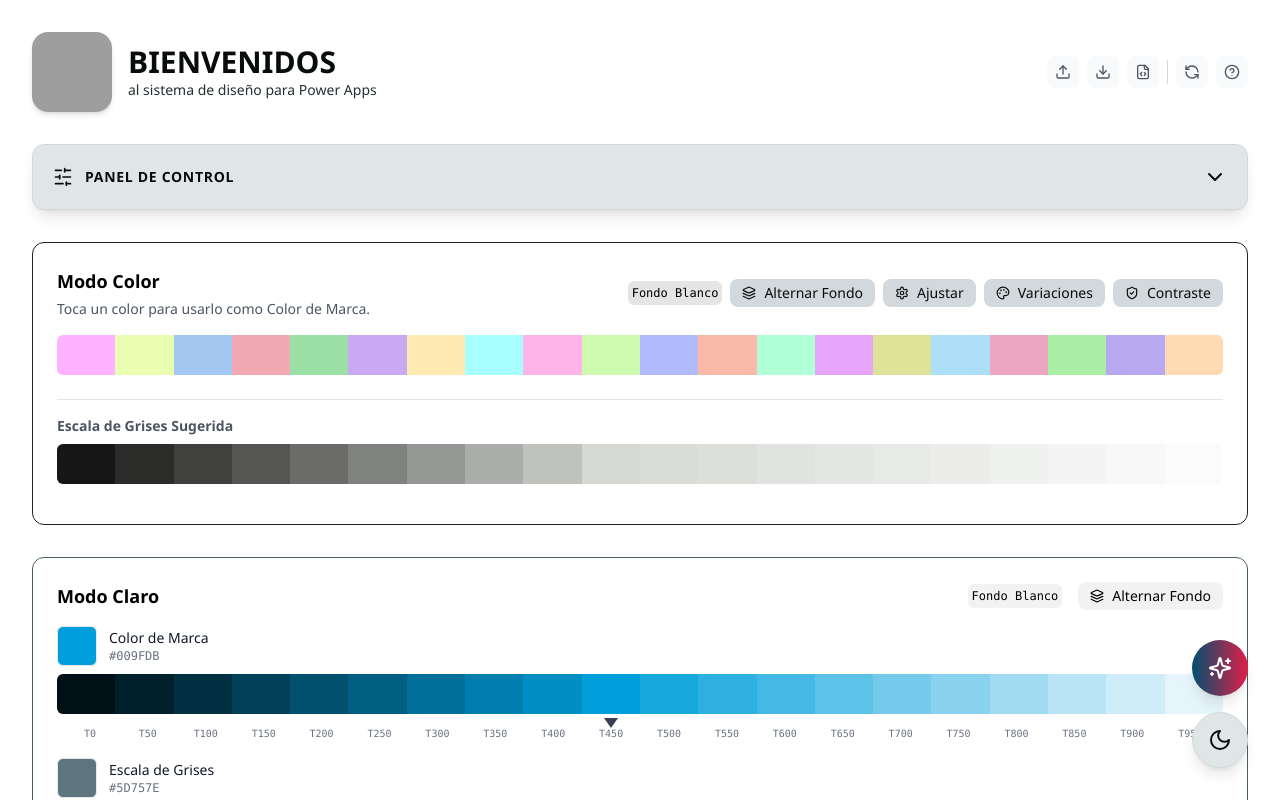
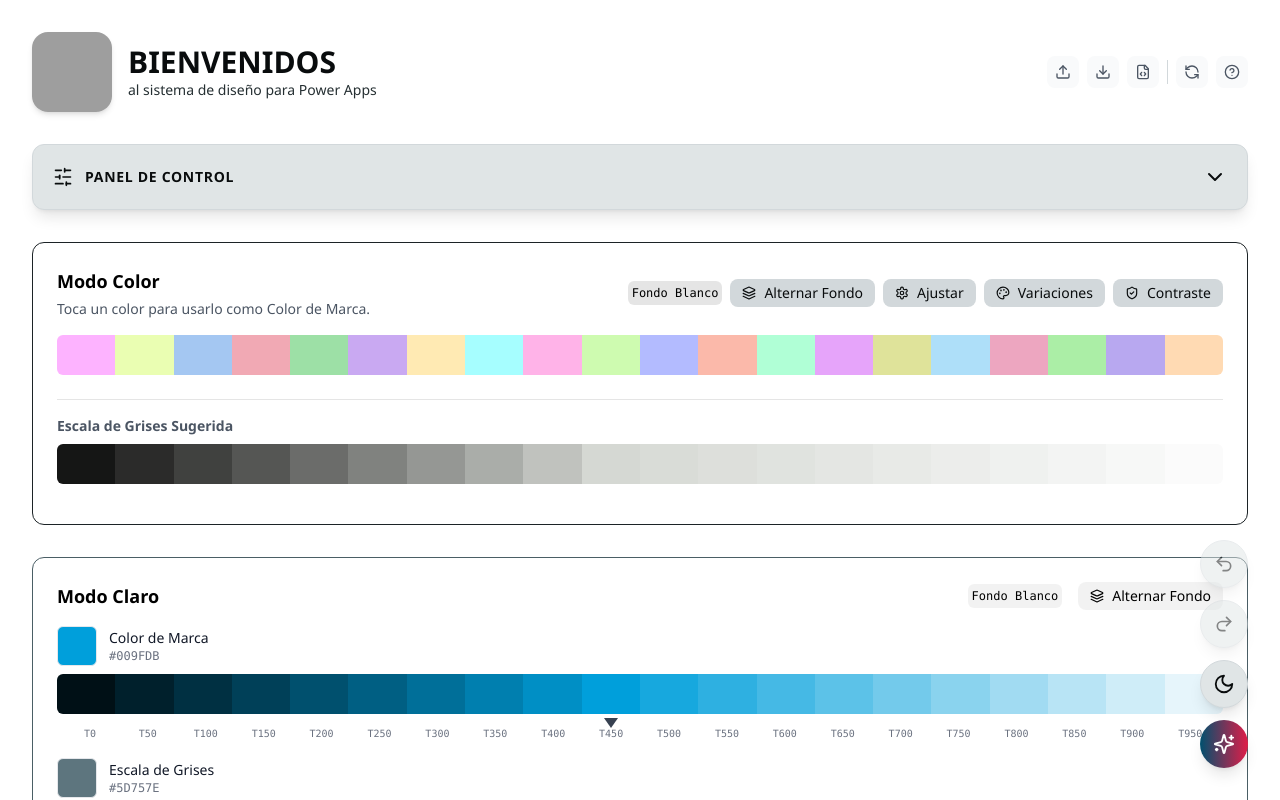
Before and after one commit to pentakillw/Sistema-FX, a React (Vite) app: page / in a window 1280 px wide. Shown: the top 800 px of the page. Built offline with nearby package versions, Linux system fonts and the light colour scheme; grey boxes are pictures that could not be loaded.

Commit message:
Proyecto listo para despliegue 15

```diff
--- a/src/App.jsx
+++ b/src/App.jsx
@@ -1,13 +1,12 @@
 import React, { useEffect, useState } from 'react';
-import useThemeGenerator from './hooks/useThemeGenerator.js';
-import { availableFonts } from './utils/colorUtils.js';
-import Header from './components/Header.jsx';
-import Controls from './components/Controls.jsx';
-import Explorer from './components/Explorer.jsx';
-import FloatingActionButtons from './components/FloatingActionButtons.jsx';
-import ColorPreviewer from './components/ColorPreviewer.jsx';
-import SemanticPalettes from './components/SemanticPalettes.jsx';
-// MODIFICACIÓN: Ya no se necesita el icono Eye aquí
+import useThemeGenerator from './hooks/useThemeGenerator';
+import { availableFonts } from './utils/colorUtils';
+import Header from './components/Header';
+import Controls from './components/Controls';
+import Explorer from './components/Explorer';
+import FloatingActionButtons from './components/FloatingActionButtons';
+import ColorPreviewer from './components/ColorPreviewer';
+import SemanticPalettes from './components/SemanticPalettes';
 import { ExportModal, AccessibilityModal, ComponentPreviewModal } from './components/modals';
 
 function App() {
@@ -64,15 +63,12 @@ function App() {
 
         <main>
           <div className="md:sticky top-4 z-40 mb-8">
-            {/* MODIFICACIÓN: Se pasan las funciones para abrir los modales de análisis */}
             <Controls
               hook={hook}
               onOpenAccessibilityModal={() => setIsAccessibilityModalVisible(true)}
               onOpenComponentPreviewModal={() => setIsComponentPreviewModalVisible(true)}
             />
           </div>
-
-          {/* MODIFICACIÓN: La sección de "Análisis" se ha eliminado de aquí */}
 
           <Explorer
             explorerPalette={hook.explorerPalette}
@@ -155,10 +151,15 @@ function App() {
             />
         )}
 
+        {/* MODIFICACIÓN: Se pasan las props del historial a FloatingActionButtons */}
         <FloatingActionButtons
             onRandomClick={hook.handleRandomTheme}
             onThemeToggle={hook.handleThemeToggle}
             currentTheme={themeData.theme}
+            onUndo={hook.handleUndo}
+            onRedo={hook.handleRedo}
+            canUndo={hook.historyIndex > 0}
+            canRedo={hook.historyIndex < hook.colorHistory.length - 1}
         />
       </div>
     </>
--- a/src/components/Controls.jsx
+++ b/src/components/Controls.jsx
@@ -1,15 +1,13 @@
 import React, { useState } from 'react';
 import { HexColorPicker, HexColorInput } from 'react-colorful';
 import {
-    Undo2, Redo2, Eye, Image as ImageIcon, SlidersHorizontal, ChevronDown,
+    Eye, Image as ImageIcon, SlidersHorizontal, ChevronDown,
     Paintbrush, Sparkles, TestTube2
 } from 'lucide-react';
 import { availableFonts, generationMethods } from '../utils/colorUtils';
 import Switch from './ui/Switch';
 import { ImagePaletteModal } from './modals';
 
-// --- NUEVO ---
-// Componente reutilizable para los botones de las pestañas
 const TabButton = ({ label, icon, isActive, onClick }) => {
     return (
         <button
@@ -26,8 +24,6 @@ const TabButton = ({ label, icon, isActive, onClick }) => {
     );
 };
 
-// --- NUEVO ---
-// Componente de UI rediseñado para los campos del formulario
 const FormField = ({ label, children, className = '' }) => (
     <div className={className}>
         <label className="block text-sm font-medium mb-2" style={{ color: 'var(--text-muted)' }}>
@@ -37,23 +33,21 @@ const FormField = ({ label, children, className = '' }) => (
     </div>
 );
 
-
 const Controls = ({ hook, onOpenAccessibilityModal, onOpenComponentPreviewModal }) => {
     const [isOpen, setIsOpen] = useState(false);
-    // --- NUEVO --- Estado para la pestaña activa
     const [activeTab, setActiveTab] = useState('essentials');
 
     const [isBrandPickerVisible, setIsBrandPickerVisible] = useState(false);
     const [isGrayPickerVisible, setIsGrayPickerVisible] = useState(false);
     const [isImageModalVisible, setIsImageModalVisible] = useState(false);
 
+    // MODIFICACIÓN: Se eliminan las props del historial ya que no se usan aquí
     const {
         font, brandColor, grayColor, isGrayAuto, explorerMethod, simulationMode,
-        historyIndex, colorHistory, setFont, updateBrandColor, setGrayColor,
-        setIsGrayAuto, setExplorerMethod, setSimulationMode, handleUndo, handleRedo
+        setFont, updateBrandColor, setGrayColor,
+        setIsGrayAuto, setExplorerMethod, setSimulationMode
     } = hook;
 
-    // --- NUEVO --- Estilos rediseñados y simplificados
     const selectStyles = "w-full bg-[var(--bg-muted)] font-semibold px-3 py-2.5 rounded-lg border-2 border-transparent focus:outline-none focus:ring-2 focus:ring-[var(--action-primary-default)] focus:border-[var(--action-primary-default)] transition-all";
     const buttonStyles = "flex items-center justify-center gap-2 w-full p-2.5 rounded-lg text-sm font-semibold bg-[var(--bg-muted)] hover:ring-2 hover:ring-[var(--action-primary-default)] transition-all";
     const analysisButtonStyles = "flex items-center justify-center gap-2 w-full p-3 rounded-lg text-sm font-semibold transition-colors bg-[var(--bg-muted)] hover:ring-2 hover:ring-[var(--action-primary-default)]";
@@ -84,14 +78,12 @@ const Controls = ({ hook, onOpenAccessibilityModal, onOpenComponentPreviewModal
                 >
                     <div className="px-4 sm:px-6 pb-4 sm:pb-6 border-t" style={{ borderColor: 'var(--border-default)' }}>
 
-                        {/* --- NUEVO --- Navegación por Pestañas */}
                         <div className="flex justify-center items-center gap-2 sm:gap-4 p-2 my-4 rounded-full" style={{ backgroundColor: 'var(--bg-muted)'}}>
                             <TabButton label="Esenciales" icon={<Paintbrush size={16}/>} isActive={activeTab === 'essentials'} onClick={() => setActiveTab('essentials')} />
                             <TabButton label="Avanzado" icon={<Sparkles size={16}/>} isActive={activeTab === 'advanced'} onClick={() => setActiveTab('advanced')} />
                             <TabButton label="Análisis" icon={<TestTube2 size={16}/>} isActive={activeTab === 'analysis'} onClick={() => setActiveTab('analysis')} />
                         </div>
 
-                        {/* Contenido de la Pestaña "Esenciales" */}
                         {activeTab === 'essentials' && (
                             <div className="grid grid-cols-1 md:grid-cols-2 gap-6 pt-4 animate-fade-in">
                                 <FormField label="Color de Marca" className="md:col-span-2">
@@ -128,7 +120,6 @@ const Controls = ({ hook, onOpenAccessibilityModal, onOpenComponentPreviewModal
                             </div>
                         )}
 
-                        {/* Contenido de la Pestaña "Avanzado" */}
                         {activeTab === 'advanced' && (
                             <div className="grid grid-cols-1 sm:grid-cols-2 gap-6 pt-4 animate-fade-in">
                                 <FormField label="Generador de Paleta" className="sm:col-span-2">
@@ -142,13 +133,10 @@ const Controls = ({ hook, onOpenAccessibilityModal, onOpenComponentPreviewModal
                                         </button>
                                     </div>
                                 </FormField>
-                                <FormField label="Historial">
-                                    <div className="flex items-center gap-2">
-                                        <button onClick={handleUndo} disabled={historyIndex === 0} className="w-full flex justify-center p-2.5 rounded-lg disabled:opacity-50 bg-[var(--bg-muted)]" style={{ color: 'var(--text-default)'}} title="Deshacer"><Undo2 size={16}/></button>
-                                        <button onClick={handleRedo} disabled={historyIndex >= colorHistory.length - 1} className="w-full flex justify-center p-2.5 rounded-lg disabled:opacity-50 bg-[var(--bg-muted)]" style={{ color: 'var(--text-default)'}} title="Rehacer"><Redo2 size={16}/></button>
-                                    </div>
-                                </FormField>
-                                <FormField label="Simulador Daltonismo">
+
+                                {/* MODIFICACIÓN: Se elimina el FormField de "Historial" */}
+
+                                <FormField label="Simulador Daltonismo" className="sm:col-span-2">
                                     <div className="relative">
                                         <Eye size={16} className="absolute left-4 top-1/2 -translate-y-1/2 pointer-events-none" style={{ color: 'var(--text-muted)' }}/>
                                         <select value={simulationMode} onChange={(e) => setSimulationMode(e.target.value)} className={`${selectStyles} pl-12`} style={{ color: 'var(--text-default)' }}>
@@ -162,7 +150,6 @@ const Controls = ({ hook, onOpenAccessibilityModal, onOpenComponentPreviewModal
                             </div>
                         )}
 
-                        {/* Contenido de la Pestaña "Análisis" */}
                         {activeTab === 'analysis' && (
                             <div className="pt-4 animate-fade-in space-y-4">
                                 <button onClick={onOpenAccessibilityModal} className={analysisButtonStyles} style={{color: 'var(--text-default)'}}>
--- a/src/components/FloatingActionButtons.jsx
+++ b/src/components/FloatingActionButtons.jsx
@@ -1,24 +1,74 @@
 import React from 'react';
-import { Sparkles, Sun, Moon } from 'lucide-react';
+import { Sparkles, Sun, Moon, Undo2, Redo2 } from 'lucide-react';
 
-const FloatingActionButtons = ({ onRandomClick, onThemeToggle, currentTheme }) => (
-    <div className="fixed bottom-4 right-4 sm:bottom-8 sm:right-8 z-50 flex flex-col gap-4">
-      <button
+const ActionButton = ({ onClick, title, disabled = false, children, className = '', style = {} }) => (
+  <button
+    onClick={onClick}
+    title={title}
+    disabled={disabled}
+    className={`
+      h-12 w-12 rounded-full flex items-center justify-center shadow-lg
+      transform transition-all duration-200
+      hover:shadow-xl hover:-translate-y-1
+      disabled:opacity-50 disabled:cursor-not-allowed disabled:hover:translate-y-0
+      ${className}
+    `}
+    style={style}
+  >
+    {children}
+  </button>
+);
+
+const FloatingActionButtons = ({
+    onRandomClick,
+    onThemeToggle,
+    currentTheme,
+    onUndo,
+    onRedo,
+    canUndo,
+    canRedo
+}) => (
+    <div className="fixed bottom-4 right-4 sm:bottom-8 sm:right-8 z-50 flex flex-col items-center gap-3">
+      {/* --- MODIFICACIÓN --- Se usa un color sólido de la paleta de CSS (--bg-card) */}
+      <ActionButton
+        onClick={onUndo}
+        title="Deshacer"
+        disabled={!canUndo}
+        className="text-[var(--text-default)] border border-[var(--border-default)]"
+        style={{ backgroundColor: 'var(--bg-card)' }}
+      >
+        <Undo2 size={20} />
+      </ActionButton>
+
+      {/* --- MODIFICACIÓN --- Se usa un color sólido de la paleta de CSS (--bg-card) */}
+      <ActionButton
+        onClick={onRedo}
+        title="Rehacer"
+        disabled={!canRedo}
+        className="text-[var(--text-default)] border border-[var(--border-default)]"
+        style={{ backgroundColor: 'var(--bg-card)' }}
+      >
+        <Redo2 size={20} />
+      </ActionButton>
+
+      {/* --- MODIFICACIÓN --- Se usa un color sólido de la paleta de CSS (--bg-card) */}
+      <ActionButton
+        onClick={onThemeToggle}
+        title={currentTheme === 'light' ? 'Cambiar a Modo Oscuro' : 'Cambiar a Modo Claro'}
+        className="text-[var(--text-default)] border border-[var(--border-default)]"
+        style={{ backgroundColor: 'var(--bg-card)' }}
+      >
+        {currentTheme === 'light' ? <Moon size={22} /> : <Sun size={22} />}
+      </ActionButton>
+
+      <ActionButton
         onClick={onRandomClick}
-        className="h-14 w-14 rounded-full text-white flex items-center justify-center shadow-lg transform transition-all duration-200 hover:shadow-xl hover:-translate-y-1"
+        title="Generar Tema Aleatorio"
+        className="text-white"
         style={{ background: 'linear-gradient(to right, var(--action-primary-default), #e11d48)' }}
-        title="Generar Tema Aleatorio"
       >
-        <Sparkles size={24} />
-      </button>
-      <button
-        onClick={onThemeToggle}
-        className="h-14 w-14 rounded-full flex items-center justify-center shadow-lg transform transition-all duration-200 hover:shadow-xl hover:-translate-y-1"
-        style={{ backgroundColor: 'var(--bg-card)', color: 'var(--text-default)', border: '1px solid var(--border-default)' }}
-        title={currentTheme === 'light' ? 'Cambiar a Modo Oscuro' : 'Cambiar a Modo Claro'}
-      >
-        {currentTheme === 'light' ? <Moon size={24} /> : <Sun size={24} />}
-      </button>
+        <Sparkles size={22} />
+      </ActionButton>
     </div>
 );
 
```
